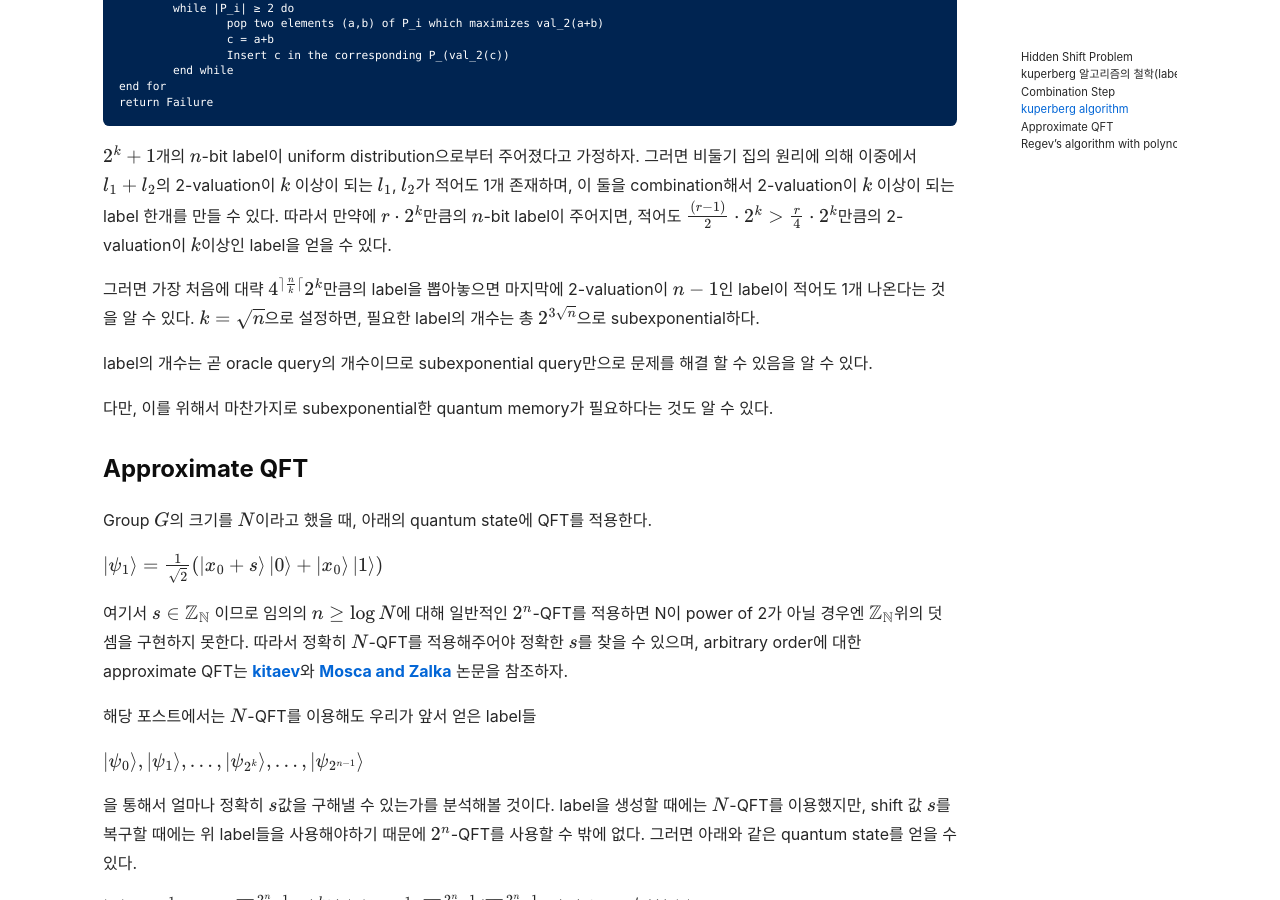
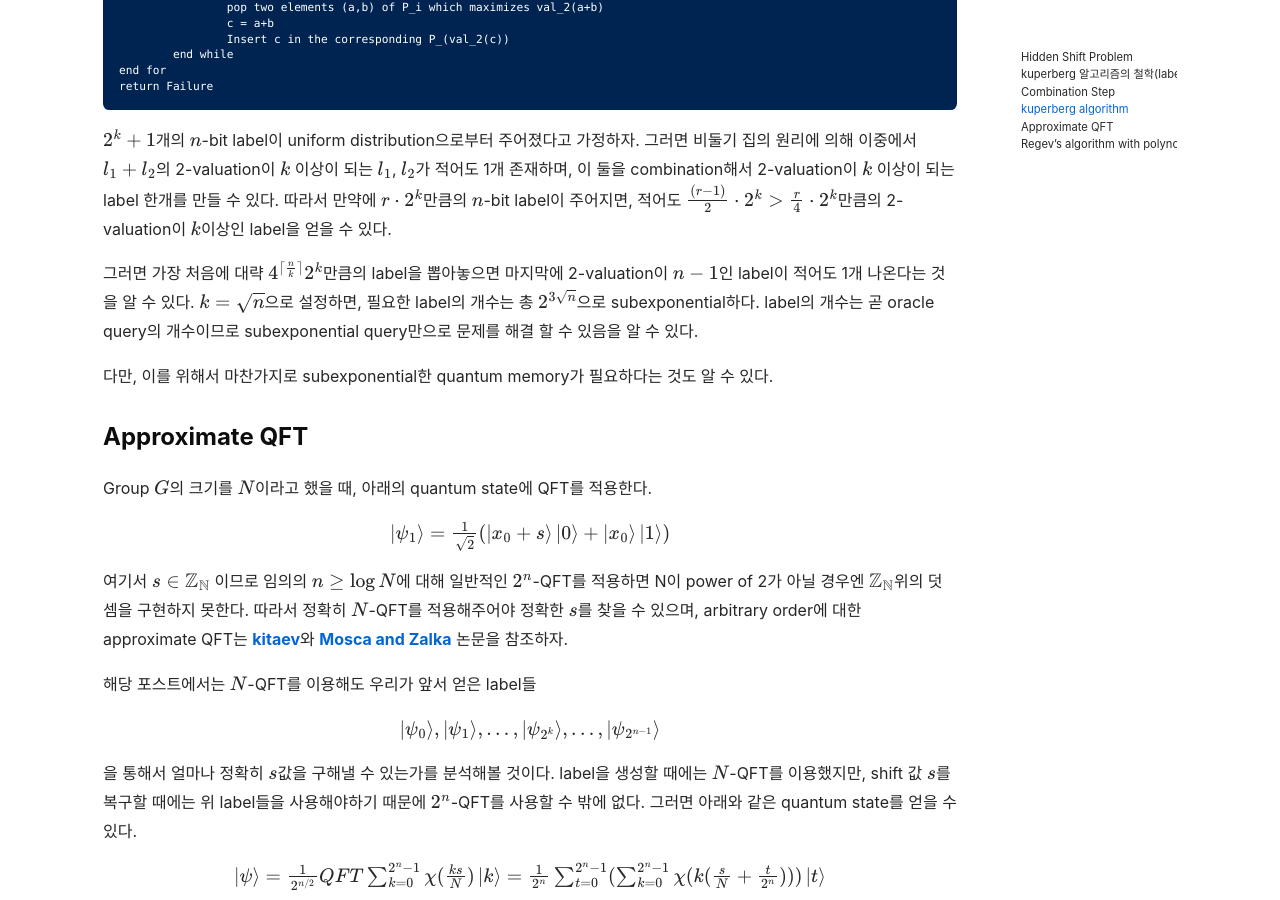
Before and after one commit to gusgkr0117/gusgkr0117.github.io, a Jekyll site: the page built from _posts/2021-02-14-Quantum-Algorithm-for-HSP.md, in a window 1280 px wide and 900 px high, scrolled down 2299 px. Built offline with Jekyll 4.4.1, drawn with Linux system fonts in a browser that asks for light colours; nearby versions of some CDN libraries; formulas are drawn with MathJax 3; some of the changed text lies outside the part shown.

```diff
--- a/_posts/2021-02-14-Quantum-Algorithm-for-HSP.md
+++ b/_posts/2021-02-14-Quantum-Algorithm-for-HSP.md
@@ -19,28 +19,26 @@ use_math: true
 
 함수 $f$와 $g$가 주어졌을 때, uniform superposition state를 $f$, $g$ oracle에 입력해서 우리가 가장 간단히 얻을 수 있는 quantum state는 아래와 같다.
 
-$\newcommand{\ket}[1]{\left| #1 \right>}$
-$\ket{\psi_0} = \frac{1}{\sqrt{2N}}\sum_{x=0}^{N-1} \ket{x}(\ket{0}\ket{f(x)} + \ket{1}\ket{g(x)})$
+<center>$\newcommand{\ket}[1]{\left| #1 \right>}$
+$\ket{\psi_0} = \frac{1}{\sqrt{2N}}\sum_{x=0}^{N-1} \ket{x}(\ket{0}\ket{f(x)} + \ket{1}\ket{g(x)})$</center>
 
 두번째 레지스터는 $f$ 또는 $g$ 중에서 어떤 함수의 출력값인지 0 또는 1로 구분하기 위해 넣은 ancilla 값이다. 위와 같은 quantum state에서 세번째 레지스터를 측정해서 얻은 label이 $v$라고 할 때, $f(x_0 + s) = g(x_0) = v$를 만족하는 $x_0$에 대해서 아래의 quantum state를 얻을 수 있다.
 
-$\ket{\psi_1} = \frac{1}{\sqrt{2}}(\ket{x_0 + s}\ket{0} + \ket{x_0}\ket{1})$
+<center>$\ket{\psi_1} = \frac{1}{\sqrt{2}}(\ket{x_0 + s}\ket{0} + \ket{x_0}\ket{1})$</center>
 
 여기서 두번째 레지스터에 Quantum Fourier Transform을 적용하면 아래의 quantum state를 얻는다.
 
-$\ket{\psi_2} = \frac{1}{2N}\sum_{k=0}^{k=N-1} \ket{k}(\ket{0}+e^{2\pi ski/N}\ket{1})$
+<center>$\ket{\psi_2} = \frac{1}{2N}\sum_{k=0}^{k=N-1} \ket{k}(\ket{0}+e^{2\pi ski/N}\ket{1})$</center>
 
 여기서 다시 첫번째 레지스터를 측정하면 아래의 labeled quantum state를 얻을 수 있다.
 
-$\ket{\psi_l} = \frac{1}{\sqrt{2}}(\ket{0} + \chi(l/N)\ket{1})$
-
-where $\chi(x) = e^{2\pi sxi}$
+<center>$\ket{\psi_l} = \frac{1}{\sqrt{2}}(\ket{0} + \chi(l/N)\ket{1})$ where $\chi(x) = e^{2\pi sxi}$ </center>
 
 labeled quantum state $\ket{\psi_l}$을 얻을 확률은 정확히 $\frac{1}{N}$이며, 한 개의 labeled quantum state를 얻기 위해서 $f$와 $g$ quantum oracle 각각에 대해 한번씩의 query가 필요하다.(총 두번의 query)
 
 kuperberg 알고리즘은 이러한 labeled quantum state $\ket{\psi_l}$을 얻는 행위를 반복해서 충분히 많은 개수의 labeled quantum state를 모아놓고, 이들을 조합해서 아래의 labeled quantum state를 만드는 것이 목표이다.
 
-${\ket{\psi_{0}}, \ket{\psi_{1}}, ..., \ket{\psi_{2^k}}, ..., \ket{\psi_{2^{n-1}}}}$
+<center>${\ket{\psi_{0}}, \ket{\psi_{1}}, ..., \ket{\psi_{2^k}}, ..., \ket{\psi_{2^{n-1}}}}$</center>
 
 이와 같은 labeled quantum state를 얻으면, Quantum Fourier Transform을 역으로 적용해 shift 값 $s$를 얻을 수 있다.
 
@@ -48,15 +46,15 @@ ${\ket{\psi_{0}}, \ket{\psi_{1}}, ..., \ket{\psi_{2^k}}, ..., \ket{\psi_{2^{n-1}
 
 labeled quantum state $\ket{\psi_{l_1}}$과 $\ket{\psi_{l_2}}$가 주어졌을 때, 이 둘을 단순히 붙여놓으면 아래와 같은 quantum state를 얻을 수 있다.
 
-$\ket{\psi_{l_3}} = \frac{1}{2}(\ket{00} + \chi(\frac{l_1}{N})\ket{10} + \chi(l_2)\ket{01} + \chi(\frac{l_1 + l_2}{N})\ket{11})$
+<center>$\ket{\psi_{l_3}} = \frac{1}{2}(\ket{00} + \chi(\frac{l_1}{N})\ket{10} + \chi(l_2)\ket{01} + \chi(\frac{l_1 + l_2}{N})\ket{11})$</center>
 
 여기서 첫번째와 두번째 qubit에 CNOT을 적용하면 아래와 같은 quantum state를 얻을 수 있다.
 
-$\ket{\psi_{l_3}} = \frac{1}{2}(\ket{00} + \chi(\frac{l_1 + l_2}{N})\ket{10} + \chi(\frac{l_2}{N})\ket{01} + \chi(\frac{l_1}{N})\ket{11})$
+<center>$\ket{\psi_{l_3}} = \frac{1}{2}(\ket{00} + \chi(\frac{l_1 + l_2}{N})\ket{10} + \chi(\frac{l_2}{N})\ket{01} + \chi(\frac{l_1}{N})\ket{11})$</center>
 
 여기서 두번째 qubit을 측정하면 $\frac{1}{2}$확률로 label 0을 얻고, 아래와 같은 quantum state를 얻을 수 있다.
 
-$\ket{\psi_{l_1 + l_2}} = \frac{1}{\sqrt{2}}(\ket{0} + \chi({l_1 + l_2}{N})\ket{1})$
+<center>$\ket{\psi_{l_1 + l_2}} = \frac{1}{\sqrt{2}}(\ket{0} + \chi({l_1 + l_2}{N})\ket{1})$</center>
 
 이와 같은 방식으로 두개의 labeled quantum state를 이용해 combination된 새로운 labeled quantum state를 얻을 수 있다.
 
@@ -93,9 +91,7 @@ return Failure
 
 $2^k + 1$개의 $n$-bit label이 uniform distribution으로부터 주어졌다고 가정하자. 그러면 비둘기 집의 원리에 의해 이중에서 $l_1 + l_2$의 2-valuation이 $k$ 이상이 되는 $l_1$, $l_2$가 적어도 1개 존재하며, 이 둘을 combination해서 2-valuation이 $k$ 이상이 되는 label 한개를 만들 수 있다. 따라서 만약에 $r \cdot 2^k$만큼의 $n$-bit label이 주어지면, 적어도 $\frac{(r-1)}{2} \cdot 2^k > \frac{r}{4} \cdot 2^k$만큼의 2-valuation이 $k$이상인 label을 얻을 수 있다.
 
-그러면 가장 처음에 대략 $4^{\rceil \frac{n}{k} \lceil}2^k$만큼의 label을 뽑아놓으면 마지막에 2-valuation이 $n-1$인 label이 적어도 1개 나온다는 것을 알 수 있다. $k = \sqrt{n}$으로 설정하면, 필요한 label의 개수는 총 $2^{3\sqrt{n}}$으로 subexponential하다.
-
-label의 개수는 곧 oracle query의 개수이므로 subexponential query만으로 문제를 해결 할 수 있음을 알 수 있다.
+그러면 가장 처음에 대략 $4^{\lceil \frac{n}{k} \rceil}2^k$만큼의 label을 뽑아놓으면 마지막에 2-valuation이 $n-1$인 label이 적어도 1개 나온다는 것을 알 수 있다. $k = \sqrt{n}$으로 설정하면, 필요한 label의 개수는 총 $2^{3\sqrt{n}}$으로 subexponential하다. label의 개수는 곧 oracle query의 개수이므로 subexponential query만으로 문제를 해결 할 수 있음을 알 수 있다.
 
 다만, 이를 위해서 마찬가지로 subexponential한 quantum memory가 필요하다는 것도 알 수 있다.
 
@@ -103,17 +99,17 @@ label의 개수는 곧 oracle query의 개수이므로 subexponential query만
 
 Group $G$의 크기를 $N$이라고 했을 때, 아래의 quantum state에 QFT를 적용한다.
 
-$\ket{\psi_1} = \frac{1}{\sqrt{2}}(\ket{x_0 + s}\ket{0} + \ket{x_0}\ket{1})$
+<center>$\ket{\psi_1} = \frac{1}{\sqrt{2}}(\ket{x_0 + s}\ket{0} + \ket{x_0}\ket{1})$</center>
 
 여기서 $s \in \mathbb{Z_N}$ 이므로 임의의 $n \geq \log N$에 대해 일반적인 $2^n$-QFT를 적용하면 N이 power of 2가 아닐 경우엔 $\mathbb{Z_N}$위의 덧셈을 구현하지 못한다. 따라서 정확히 $N$-QFT를 적용해주어야 정확한 $s$를 찾을 수 있으며, arbitrary order에 대한 approximate QFT는 [kitaev](https://arxiv.org/pdf/quant-ph/9511026.pdf)와 [Mosca and Zalka](https://arxiv.org/pdf/quant-ph/0301093.pdf) 논문을 참조하자.
 
 해당 포스트에서는 $N$-QFT를 이용해도 우리가 앞서 얻은 label들
 
-${\ket{\psi_{0}}, \ket{\psi_{1}}, ..., \ket{\psi_{2^k}}, ..., \ket{\psi_{2^{n-1}}}}$
+<center>${\ket{\psi_{0}}, \ket{\psi_{1}}, ..., \ket{\psi_{2^k}}, ..., \ket{\psi_{2^{n-1}}}}$</center>
 
 을 통해서 얼마나 정확히 $s$값을 구해낼 수 있는가를 분석해볼 것이다. label을 생성할 때에는 $N$-QFT를 이용했지만, shift 값 $s$를 복구할 때에는 위 label들을 사용해야하기 때문에 $2^n$-QFT를 사용할 수 밖에 없다. 그러면 아래와 같은 quantum state를 얻을 수 있다.
 
-$\ket{\psi} = \frac{1}{2^{n/2}} QFT \sum_{k=0}^{2^n-1} \chi(\frac{ks}{N})\ket{k} = \frac{1}{2^n} \sum_{t=0}^{2^n-1} (\sum_{k=0}^{2^n-1} \chi(k(\frac{s}{N}+\frac{t}{2^n})))\ket{t}$
+<center>$\ket{\psi} = \frac{1}{2^{n/2}} QFT \sum_{k=0}^{2^n-1} \chi(\frac{ks}{N})\ket{k} = \frac{1}{2^n} \sum_{t=0}^{2^n-1} (\sum_{k=0}^{2^n-1} \chi(k(\frac{s}{N}+\frac{t}{2^n})))\ket{t}$</center>
 
 이를 측정했을 때, label $t$를 얻을 확률은 $\frac{1}{2^{2n}}(\frac{1-\chi(2^n(\frac{s}{N}+\frac{t}{2^n}))}{1-\chi(\frac{s}{N}+\frac{t}{2^n})})^2$이 된다.
 
```
Also changed, not shown: other parts of _posts/2021-02-14-Quantum-Algorithm-for-HSP.md (+1 -1 lines).
